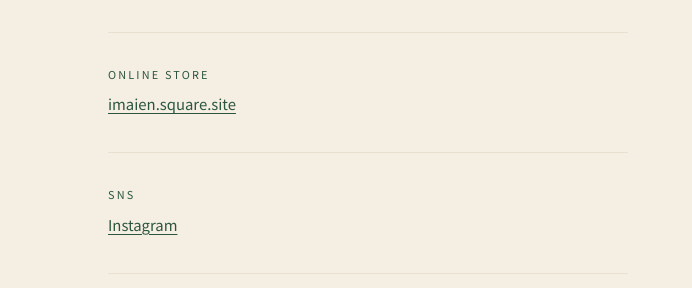
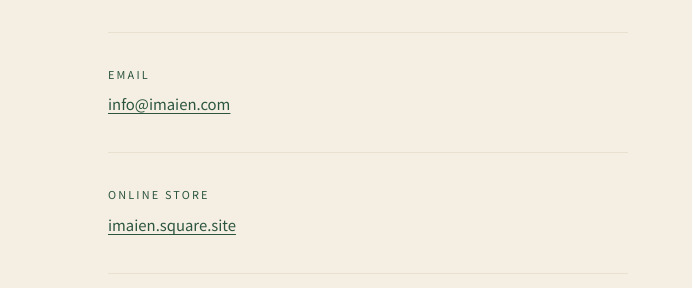
Before and after one commit to Imaien-chagyo/Imaien-chagyo.github.io, a plain HTML site: page contact.html in a window 1280 px wide. Shown: the part 766-1054 px from the top of the page, 588-1280 px from the left. Drawn offline with nearby package versions, Linux system fonts and the light colour scheme.

Commit message:
Add Mood Tea card photos and email to contact pages
- Add 7 Mood Tea photos (images/mood-tea/01-07.jpg) referenced by CSS
- Add info@imaien.com email section to JP and EN contact pages

Co-Authored-By: Claude Opus 4.8 <noreply@anthropic.com>

```diff
--- a/contact.html
+++ b/contact.html
@@ -129,6 +129,17 @@
       <div class="ci-divider"></div>
 
       <div class="ci-item">
+        <p class="ci-label">Email</p>
+        <p class="ci-val">
+          <a href="mailto:info@imaien.com"
+             style="color:var(--green-mid);text-decoration:underline;text-underline-offset:3px;">
+            info@imaien.com
+          </a>
+        </p>
+      </div>
+      <div class="ci-divider"></div>
+
+      <div class="ci-item">
         <p class="ci-label">Online Store</p>
         <p class="ci-val">
           <a href="https://imaien.square.site/" target="_blank"
```
Also changed, not shown: en/contact.html (+11 -0 lines), images/mood-tea/01.jpg (added), images/mood-tea/02.jpg (added), images/mood-tea/03.jpg (added), images/mood-tea/04.jpg (added), images/mood-tea/05.jpg (added), images/mood-tea/06.jpg (added), images/mood-tea/07.jpg (added).
